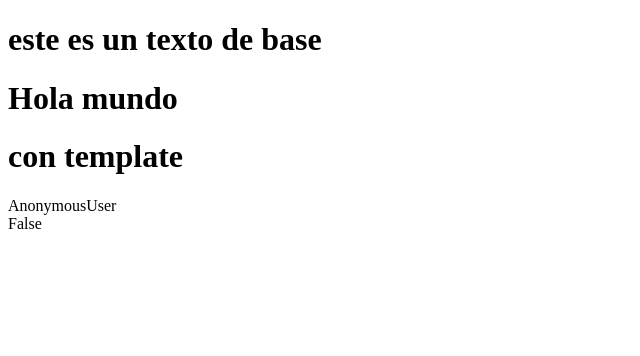
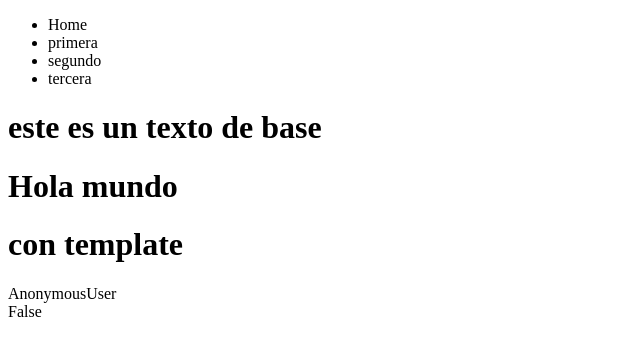
Before and after one commit to RONI-COMPANOCCA-CHECCO/Django1, a Django app: page / in a window 1280 px wide. Shown: the top 356 px of the page, without its empty margins (0-640 px from the left). Run offline with Django 5.2, Linux system fonts and the light colour scheme.

Commit message:
creamos otro html con nombre nav.html en esta ocacion incrustamos templates

```diff
--- a/listaContactos/inicio/templates/base.html
+++ b/listaContactos/inicio/templates/base.html
@@ -6,6 +6,7 @@
     <title>Codigo para Estudiantes</title>
 </head>
 <body>
+    {% include "nav.html" %}
     <h1> este es un texto de base </h1>
     {% block content %}
     Reemplazame
--- /dev/null
+++ b/listaContactos/inicio/templates/nav.html
@@ -0,0 +1,18 @@
+<!DOCTYPE html>
+<html lang="en">
+<head>
+    <meta charset="UTF-8">
+    <meta name="viewport" content="width=device-width, initial-scale=1.0">
+    <title>Codigo para estudiantes</title>
+</head>
+<body>
+    <nav>
+        <ul>
+            <li> Home </li>
+            <li> primera </li>
+            <li> segundo </li>
+            <li> tercera </li>
+        </ul>
+    </nav>
+</body>
+</html>
```
